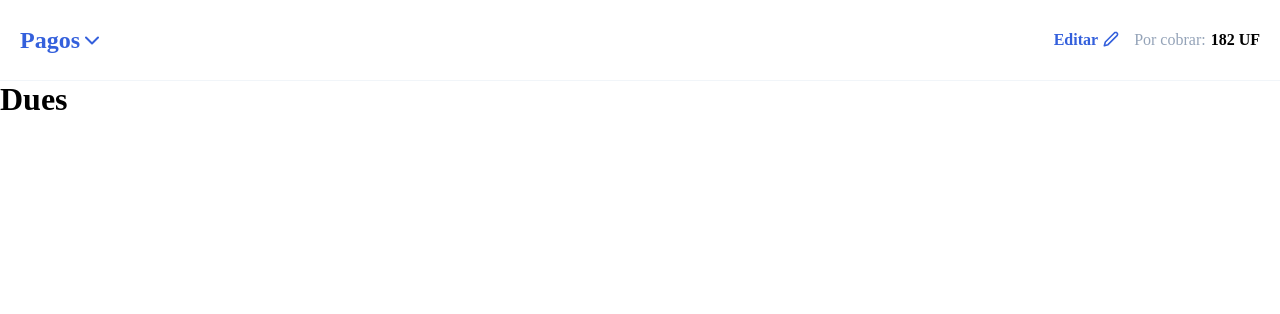
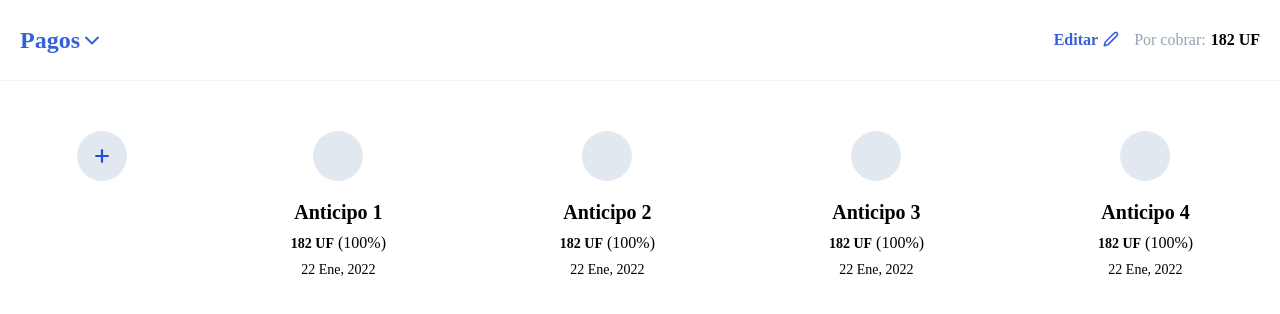
Before and after one commit to fjrp1412/prtal-payment-flow, a Vue app: page / in a window 1280 px wide. Shown: the top 314 px of the page. Built offline with nearby package versions, Linux system fonts and the light colour scheme.

Commit message:
add Due component. This component represent every node of Dues in Payments

```diff
--- /dev/null
+++ b/src/components/Due.vue
@@ -0,0 +1,73 @@
+<template>
+  <div class="due-container">
+    <div class="due-container__circle"></div>
+    <div class="due-container__info">
+      <span class="title">{{ title }}</span>
+      <span class="amount">
+        <span>{{ amount }} UF</span> (100%)</span
+      >
+      <span class="date">{{ date }}</span>
+    </div>
+  </div>
+</template>
+
+<script>
+export default {
+  name: "DueComponent",
+  props: {
+    title: {
+      type: String,
+    },
+    amount: {
+      type: Number,
+    },
+
+    date: {
+      type: String,
+    },
+  },
+  data() {
+    return {};
+  },
+};
+</script>
+
+<style scoped>
+.due-container {
+  padding: 0px 10px;
+}
+
+.due-container .due-container__circle {
+  margin: 0 auto 15px auto;
+  width: 50px;
+  height: 50px;
+  border-radius: 50%;
+  background-color: #e2e8f0;
+}
+
+.due-container .due-container__info {
+  display: flex;
+  width: 100%;
+  flex-direction: column;
+  align-items: center;
+}
+
+.due-container .due-container__info span {
+  margin: 5px 0px;
+}
+
+.due-container .due-container__info .title {
+  font-weight: 600;
+  font-size: 20px;
+}
+
+.due-container .due-container__info .date {
+  font-size: 14px;
+  font-weight: 400;
+}
+
+.due-container .due-container__info .amount span {
+  font-weight: 600;
+  font-size: 14px;
+}
+</style>
--- a/src/components/Payments.vue
+++ b/src/components/Payments.vue
@@ -18,15 +18,43 @@
         </div>
       </div>
       <div class="payment-container__dues">
-        <h1>Dues</h1>
+        <div class="payment-container__new-payment">
+          <div class="circle">
+            <img src="../assets/add-plus.svg" alt="" />
+          </div>
+        </div>
+        <DueComponent
+          title="Anticipo 1"
+          :amount="182"
+          date="22 Ene, 2022"
+        ></DueComponent>
+        <DueComponent
+          title="Anticipo 2"
+          :amount="182"
+          date="22 Ene, 2022"
+        ></DueComponent>
+        <DueComponent
+          title="Anticipo 3"
+          :amount="182"
+          date="22 Ene, 2022"
+        ></DueComponent>
+        <DueComponent
+          title="Anticipo 4"
+          :amount="182"
+          date="22 Ene, 2022"
+        ></DueComponent>
       </div>
     </div>
   </main>
 </template>
 
 <script>
+import DueComponent from "./Due.vue";
 export default {
   name: "PaymentsComponent",
+  components: {
+    DueComponent,
+  },
   data() {
     return {};
   },
@@ -88,4 +116,38 @@ export default {
   font-weight: 600;
   size: 24px;
 }
+
+.payment-container__dues {
+  width: 100%;
+  display: flex;
+  justify-content: space-around;
+  align-items: center;
+  height: 100%;
+  margin-top: 50px;
+  overflow-x: auto;
+  white-space: nowrap;
+}
+
+.payment-container__new-payment {
+  align-self: flex-start;
+  width: 50px;
+  height: 50px;
+}
+
+.payment-container__new-payment .circle {
+  display: flex;
+  width: 50px;
+  height: 50px;
+  border-radius: 50%;
+  background-color: grey;
+  align-items: center;
+  justify-content: center;
+  background-color: rgba(226, 232, 240, 1);
+  cursor: pointer;
+}
+
+.payment-container__new-payment .circle img {
+  width: 20px;
+  height: 20px;
+}
 </style>
```
Also changed, not shown: src/assets/add-plus.svg (added).
